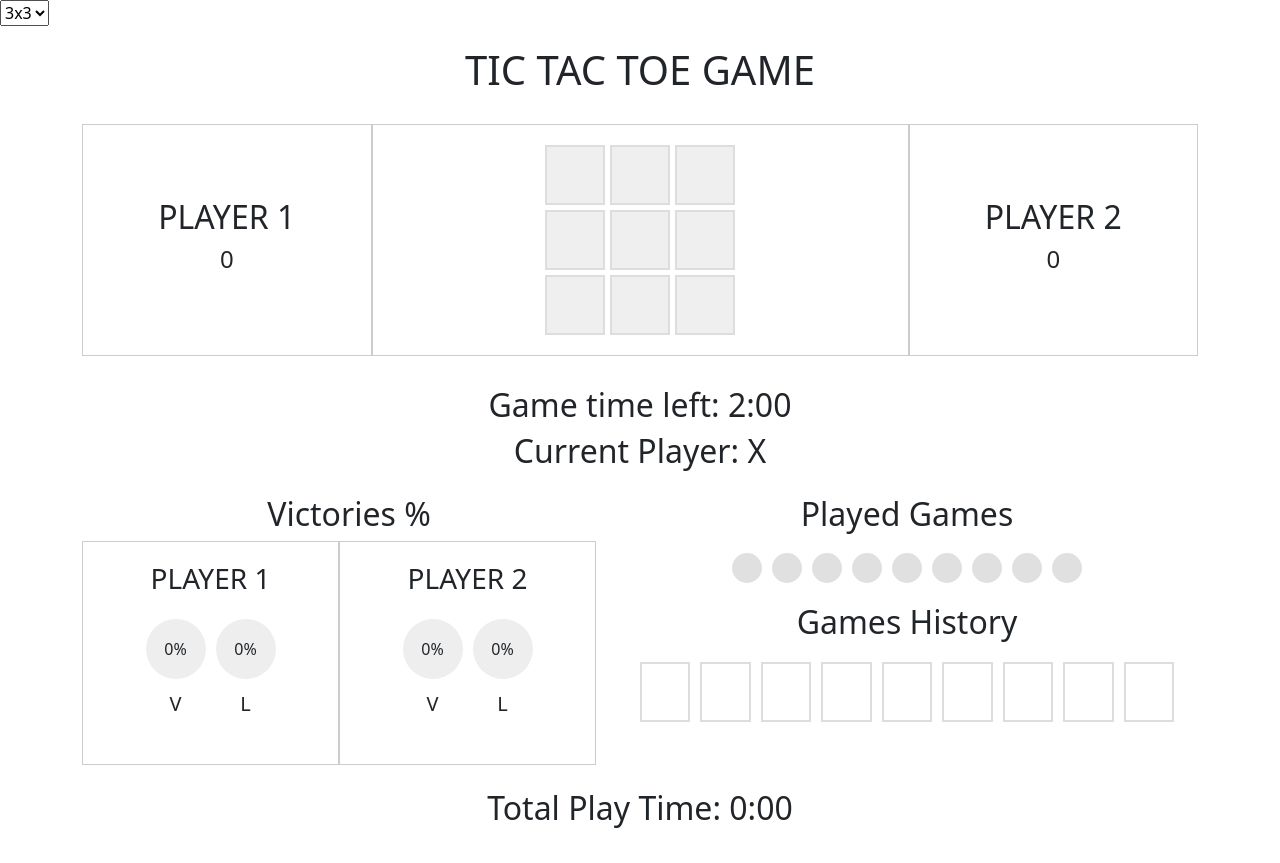
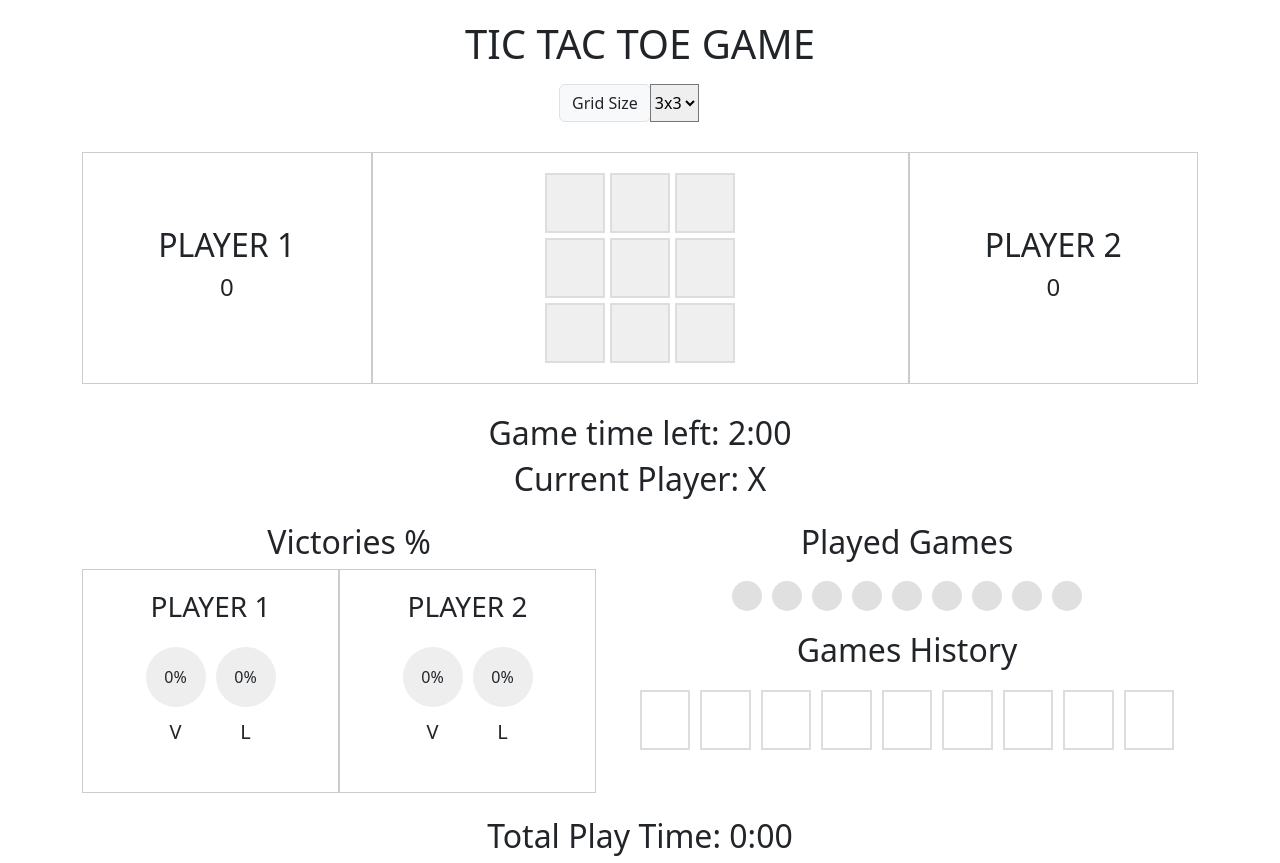
Before and after one commit to perigord-repos/frontend-challenge, a React (Create React App) app in the folder tic-tac-toe-challenge/: page / in a window 1280 px wide. Before the commit the page ends 835 px from the top, so only its background shows below. Built offline with nearby package versions, Linux system fonts and the light colour scheme.

Commit message:
added styling to grid selector

```diff
--- a/tic-tac-toe-challenge/src/App.tsx
+++ b/tic-tac-toe-challenge/src/App.tsx
@@ -23,6 +23,7 @@ export const GameLayout: React.FC = () => {
       <div className="game-container container">
         <header className="text-center mb-4">
           <h1>TIC TAC TOE GAME</h1>
+          <GridSelector />
         </header>
         <div className="players-board-container d-flex flex-md-row">
           <Player label="PLAYER 1" wins={xWins} className="order-1"/>
@@ -57,7 +58,6 @@ export const GameLayout: React.FC = () => {
 const App: React.FC = () => {
   return (
     <GameProvider>
-      <GridSelector />
       <GameLayout />
     </GameProvider>
   );
--- a/tic-tac-toe-challenge/src/GridSelector.tsx
+++ b/tic-tac-toe-challenge/src/GridSelector.tsx
@@ -1,15 +1,33 @@
 import React from "react";
 import { useGame } from "./GameContext";
+import 'bootstrap/dist/css/bootstrap.min.css';
 
 function GridSelector() {
   const { setGridSize } = useGame();
 
   return (
-      <select onChange={(e) => setGridSize(Number(e.target.value))}>
-          <option value="3">3x3</option>
-          <option value="6">6x6</option>
-          <option value="9">9x9</option>
-      </select>
+    <div className="container mt-3">
+      <div className="row">
+        <div className="col-md-5 offset-md-5"> {/* Center the column on medium screens and up */}
+          <div className="d-flex justify-content-center"> {/* Use flexbox to center the input group */}
+            <div className="input-group">
+              <div className="input-group-prepend">
+                <label className="input-group-text" htmlFor="gridSelector">Grid Size</label>
+              </div>
+              <select
+                className="custom-select"
+                id="gridSelector"
+                onChange={(e) => setGridSize(Number(e.target.value))}
+              >
+                <option value="3">3x3</option>
+                <option value="6">6x6</option>
+                <option value="9">9x9</option>
+              </select>
+            </div>
+          </div>
+        </div>
+      </div>
+    </div>
   );
 }
 
```
